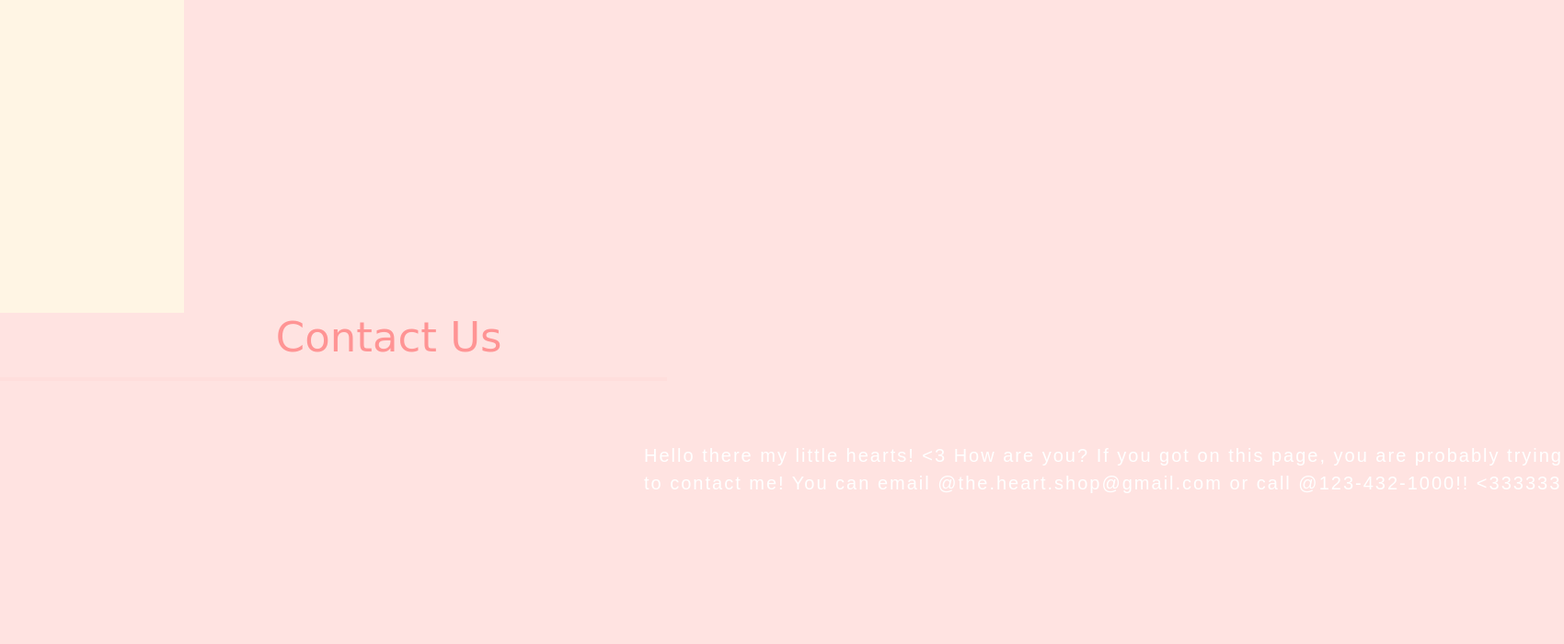
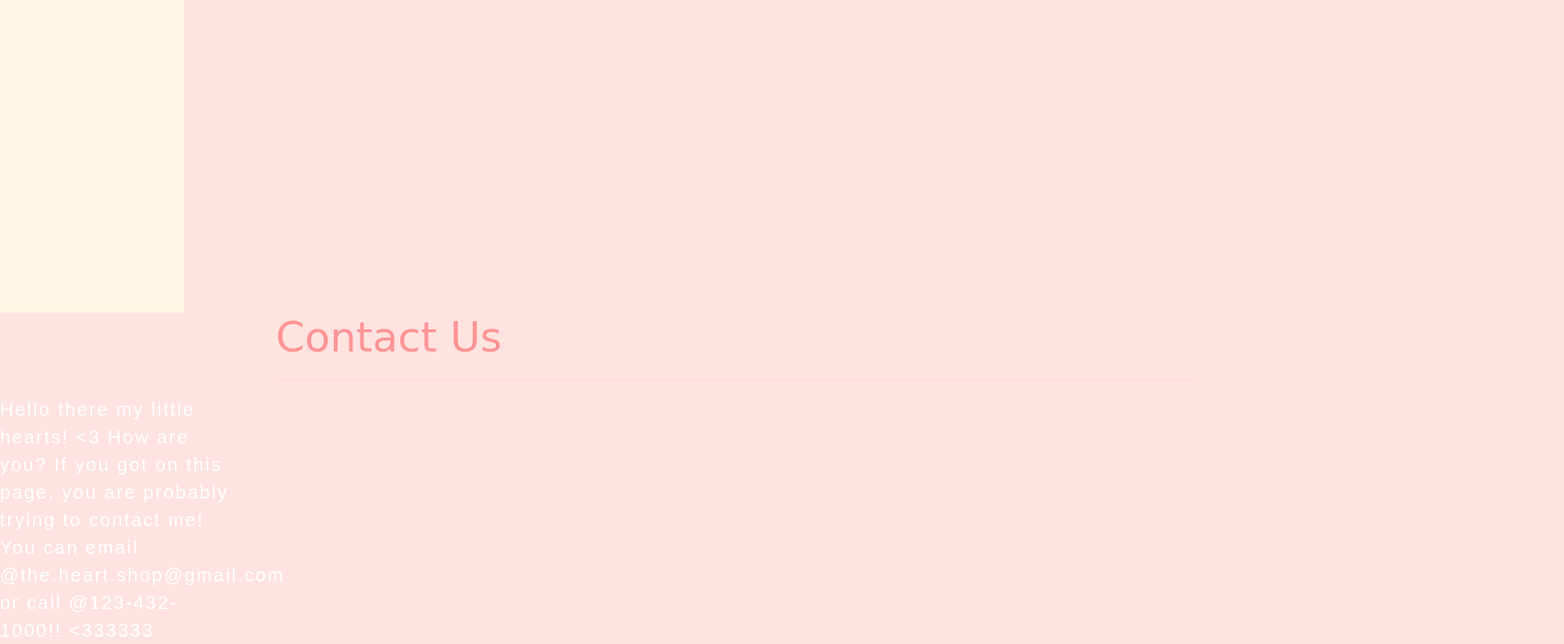
Before and after one commit to kozenkoda/the-heart-shop, a plain HTML site: page H.E.A.R.T Shop/contact.html in a window 1280 px wide. Shown: the part 1160-1860 px from the top of the page at 92% size, 1700 px wide, since content can reach past the window. Before the commit the page ends 1750 px from the top, so only its background shows below. Drawn offline with nearby package versions, Linux system fonts and the light colour scheme; a web font is replaced by a local one.

Commit message:
Update heart.css

```diff
--- a/H.E.A.R.T Shop/shop.css/heart.css
+++ b/H.E.A.R.T Shop/shop.css/heart.css
@@ -26,18 +26,13 @@ margin-left: 50px;
 }
 
 #contactus4 {
+margin: 0px;
 
-margin: 50px;
 font-size: 20px;
-margin-left: 700px;
-width: 1000px;
+
 }
 
-#uscontact4 {
 
-margin-top: 200px;
-
-}
 
 #listing1 {
 
@@ -188,6 +183,11 @@ height: 600px;
   margin-left: -75px;
 }
 
+#line {
+width: 1000px;
+align: center;
+margin-left: 300px;
+}
 
 #heart-plate {
   background-position: center;
```
